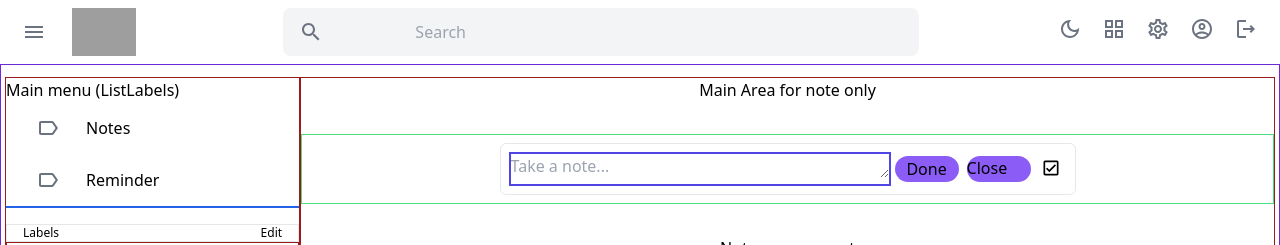
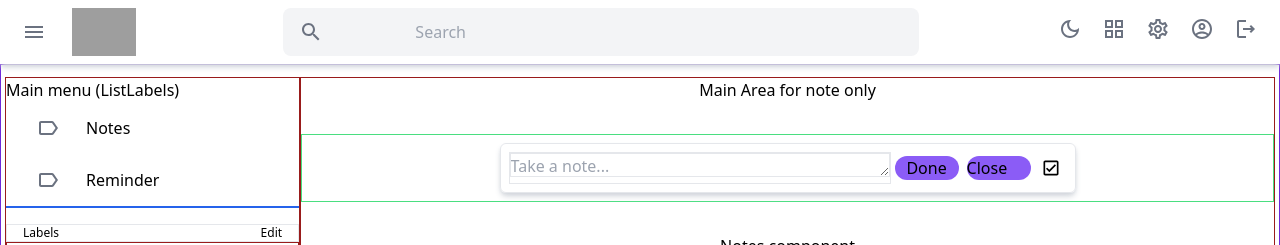
Before and after one commit to sketchomania/googlekeepclone, a React (Create React App) app in the folder web/: page / in a window 1280 px wide. Shown: the top 245 px of the page. Built offline with nearby package versions, Linux system fonts and the light colour scheme; no server answers; sample sign-in values are in the browser's storage; grey boxes are pictures that could not be loaded.

Commit message:
style: create-note bar, note component style improvements

```diff
--- a/web/src/components/appbar/AppBar.jsx
+++ b/web/src/components/appbar/AppBar.jsx
@@ -33,7 +33,7 @@ const AppBar = ({ darkMode, toggleTheme, toggleLabelMenu }) => {
 
   return (
     <>
-      <header className="max-w-full h-16 flex p-1 items-center justify-between fixed top-0 left-0 right-0 bg-inherit">
+      <header className="max-w-full h-16 flex p-1 items-center justify-between fixed top-0 left-0 right-0 bg-inherit shadow-md shadow-gray-300">
         <div className={`${container}`}>
           <Menu title="Menu" className={`${sty1}`} onClick={toggleLabelMenu} />{" "}
         </div>
--- a/web/src/components/main/AddNote.jsx
+++ b/web/src/components/main/AddNote.jsx
@@ -66,14 +66,14 @@ const AddNote = ({ currentId, setCurrentId }) => {
     <>
       <div className="my-8 p-2 border border-green-400 flex items-center justify-center">
         <form
-          className="w-144 p-2 h-full flex border rounded-md "
+          className="w-144 p-2 h-full flex border rounded-md shadow-md shadow-gray-300"
           onSubmit={submitHandler}
         >
           <div className="flex-col w-full">
             {isExpanded && (
-              <p className="border-solid border-2 border-indigo-600">
+              <p className={`${para}`}>
                 <textarea
-                  className="w-full h-6"
+                  className={`${text}`}
                   id="title"
                   name="title"
                   type="text"
@@ -102,7 +102,6 @@ const AddNote = ({ currentId, setCurrentId }) => {
               ></textarea>
             </p>
             {isExpanded && (
-              <p className={`${para}`}>
                 <textarea
                   className={`${text}`}
                   id="labels"
@@ -115,12 +114,11 @@ const AddNote = ({ currentId, setCurrentId }) => {
                   //   setNoteData({ ...noteData, labels: e.target.value });
                   // }}
                 ></textarea>
-              </p>
             )}
           </div>
           <div className="flex">
             <button
-              className="m-1 w-16 rounded-full bg-violet-500 hover:bg-violet-400 active:bg-violet-600 focus:outline-none focus:ring focus:ring-violet-300"
+              className="m-1 w-16 h-6 rounded-full bg-violet-500 hover:bg-violet-400 active:bg-violet-600 focus:outline-none focus:ring focus:ring-violet-300"
               type="submit"
               onClick={() => {
                 console.log(noteData);
@@ -129,7 +127,7 @@ const AddNote = ({ currentId, setCurrentId }) => {
               Done
             </button>
             <p
-              className="m-1 w-16 rounded-full bg-violet-500 hover:bg-violet-400 active:bg-violet-600 focus:outline-none focus:ring focus:ring-violet-300"
+              className="m-1 w-16 h-6 items-center rounded-full bg-violet-500 hover:bg-violet-400 active:bg-violet-600 focus:outline-none focus:ring focus:ring-violet-300"
               onClick={collapsHandler}
             >
               Close
@@ -144,7 +142,7 @@ const AddNote = ({ currentId, setCurrentId }) => {
   );
 };
 
-const para = "border-solid border-2 border-indigo-600";
-const text = "w-full h-6";
+const para = "border outline-none";
+const text = "w-full h-6 border outline-none";
 
 export default AddNote;
--- a/web/src/components/note/Note.jsx
+++ b/web/src/components/note/Note.jsx
@@ -60,7 +60,7 @@ const Note = (props) => {
         >
           show note
         </Button> */}
-        <div className="border border-red-900 p-1">
+        <div className="text-sm px-2 py-1">
           {/* <div className="overflow-y-scroll overflow-x-hidden scroll-smooth"></div> */}
           <Title title={props.note.title} />
           <Content description={props.note.description} />
--- a/web/src/components/note/Title.jsx
+++ b/web/src/components/note/Title.jsx
@@ -4,14 +4,14 @@ import EditableDiv from "../UI/EditableDiv";
 
 const Title = (props) => {
   return (
-    <div className="flex text-base font-semibold items-center justify-between border p-0.5 bg-yellow-300">
+    <div className="flex text-base font-semibold items-center justify-between">
       {/* <h3 className="font-bold text-xl text-gray-800">{props.title}</h3> */}
       <EditableDiv id="title" inputChangeHandler={props.inputChangeHandler}>
         {props.title}
       </EditableDiv>
       <span>
         <Pin
-          className=" stroke-2 p-1.5 h-9 w-9 border hover:bg-gray-200 hover:rounded-full cursor-pointer"
+          className=" stroke-2 p-1.5 h-9 w-9 hover:bg-gray-200 hover:rounded-full cursor-pointer"
           onClick={props.togglePinNote}
         />
       </span>
```
